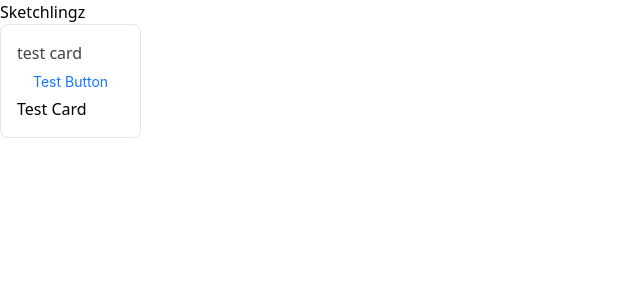
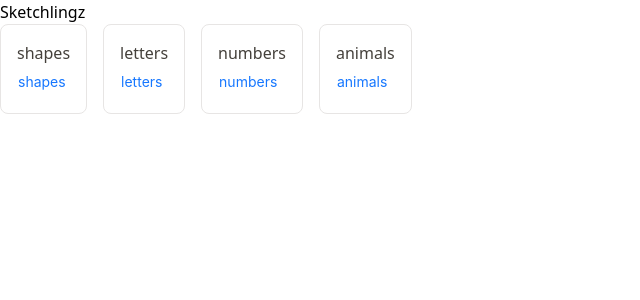
Before and after one commit to paulg44/sketchlingz, a React (Vite) app in the folder portal/: page / in a window 1280 px wide. Shown: the top 300 px of the page, without its empty margins (0-640 px from the left). Built offline with nearby package versions, Linux system fonts and the light colour scheme.

Commit message:
create full shared button and render 4 cards on homepage

```diff
--- a/portal/src/modules/home/Homepage.tsx
+++ b/portal/src/modules/home/Homepage.tsx
@@ -1,14 +1,20 @@
 import SharedButton from '../../shared/button/button';
 import SharedCard from '../../shared/card/card';
+import categories from '../../core/data/kids-categories.json';
 
 const Homepage = () => {
+  const categoriesList = Object.keys(categories.kidsCategories);
+
+  // Add icons for title or button?
   return (
     <div>
       <h1>Sketchlingz</h1>
       <div className='flex gap-4'>
-        <SharedCard title='test card' extra={<SharedButton appearance='link' />}>
-          <p>Test Card</p>
-        </SharedCard>
+        {categoriesList.map((category, index) => (
+          <SharedCard key={index} title={category}>
+            {<SharedButton labelKey={category} appearance='link' />}
+          </SharedCard>
+        ))}
       </div>
     </div>
   );
--- a/portal/src/shared/button/button.interface.ts
+++ b/portal/src/shared/button/button.interface.ts
@@ -1,4 +1,22 @@
+import type { SizeType } from 'antd/es/config-provider/SizeContext';
+import type { ReactNode } from 'react';
+
 export interface ISharedButton {
   type?: 'button' | 'submit' | 'reset';
   appearance?: 'primary' | 'default' | 'dashed' | 'text' | 'link';
+  labelKey?: string;
+  onClick?: Function;
+  loading?: boolean;
+  disabled?: boolean;
+  className?: string;
+  danger?: boolean;
+  ghost?: boolean;
+  size?: SizeType;
+  height?: number;
+  fullWidth?: boolean;
+  icon?: ReactNode;
+  shape?: 'default' | 'circle' | 'round';
+  additionalStyle?: React.CSSProperties;
+  href?: string;
+  iconPosition?: 'start' | 'end';
 }
--- a/portal/src/shared/button/button.tsx
+++ b/portal/src/shared/button/button.tsx
@@ -1,10 +1,53 @@
 import { Button } from 'antd';
 import type { ISharedButton } from './button.interface';
 
-const SharedButton = ({ type, appearance }: ISharedButton) => {
+const SharedButton = ({
+  type,
+  appearance,
+  labelKey,
+  onClick,
+  loading = false,
+  disabled = false,
+  danger = false,
+  ghost = false,
+  size,
+  height,
+  fullWidth = false,
+  icon,
+  shape = 'default',
+  additionalStyle,
+  href,
+  iconPosition = 'start',
+  className,
+}: ISharedButton) => {
   return (
-    <Button type={appearance} htmlType={type}>
-      Test Button
+    <Button
+      iconPosition={iconPosition}
+      shape={shape}
+      icon={icon}
+      className={className}
+      style={{
+        color: additionalStyle?.color,
+        height: height,
+        padding: appearance === 'link' ? 0 : '4px 15px',
+        ...additionalStyle,
+      }}
+      type={appearance}
+      danger={danger}
+      ghost={ghost}
+      size={size}
+      htmlType={type}
+      disabled={disabled}
+      loading={loading}
+      href={href}
+      onClick={(event: React.MouseEvent) => {
+        if (onClick) {
+          onClick(event);
+        }
+      }}
+      block={fullWidth}
+    >
+      {labelKey}
     </Button>
   );
 };
```
